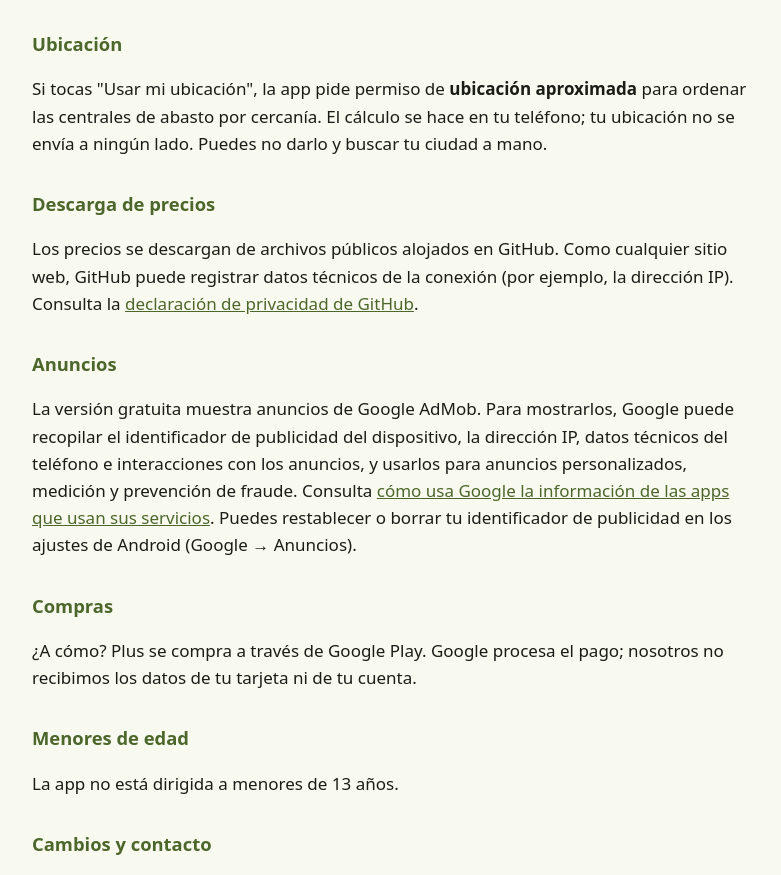
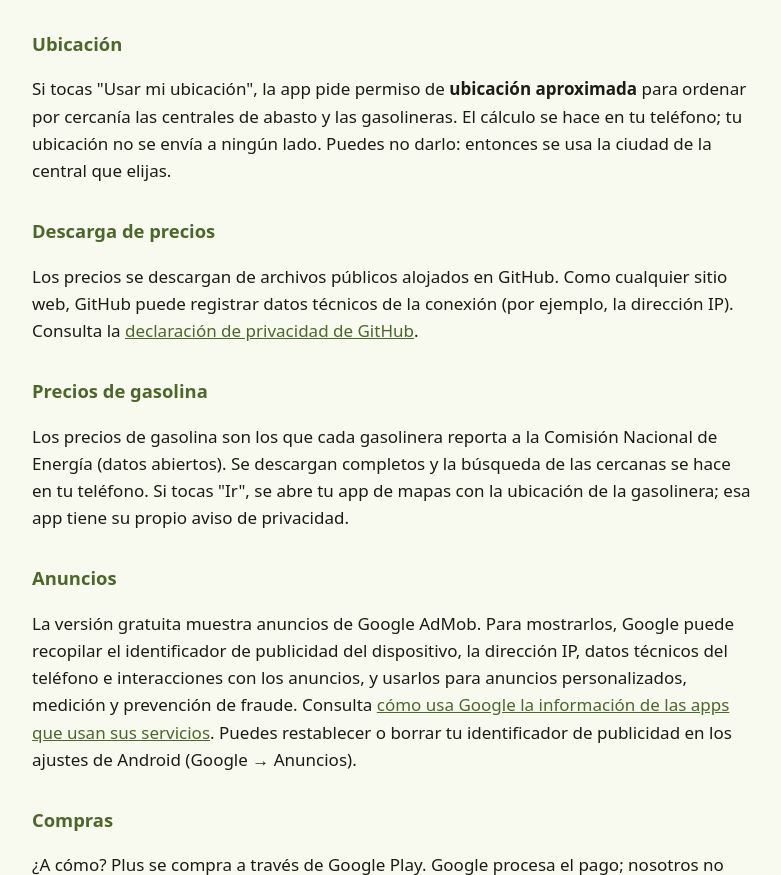
Before and after one commit to JJAS-029/JJAS-029.github.io, a plain HTML site: page acomo/privacidad.html in a window 1280 px wide. Shown: the part 873-1748 px from the top of the page, without its empty margins (248-1029 px from the left). Drawn offline with Linux system fonts and the light colour scheme.

Commit message:
¿A cómo?: precios de gasolina en el aviso de privacidad y en la página
Co-Authored-By: Claude Opus 5.5 <noreply@anthropic.com>

```diff
--- a/acomo/privacidad.html
+++ b/acomo/privacidad.html
@@ -44,13 +44,18 @@ Si usas "Compartir", tú eliges con quién y por qué medio se envía.</p>
 
 <h2>Ubicación</h2>
 <p>Si tocas "Usar mi ubicación", la app pide permiso de <strong>ubicación aproximada</strong> para
-ordenar las centrales de abasto por cercanía. El cálculo se hace en tu teléfono; tu ubicación no se
-envía a ningún lado. Puedes no darlo y buscar tu ciudad a mano.</p>
+ordenar por cercanía las centrales de abasto y las gasolineras. El cálculo se hace en tu teléfono; tu
+ubicación no se envía a ningún lado. Puedes no darlo: entonces se usa la ciudad de la central que elijas.</p>
 
 <h2>Descarga de precios</h2>
 <p>Los precios se descargan de archivos públicos alojados en GitHub. Como cualquier sitio web,
 GitHub puede registrar datos técnicos de la conexión (por ejemplo, la dirección IP). Consulta la
 <a href="https://docs.github.com/es/site-policy/privacy-policies/github-general-privacy-statement">declaración de privacidad de GitHub</a>.</p>
+
+<h2>Precios de gasolina</h2>
+<p>Los precios de gasolina son los que cada gasolinera reporta a la Comisión Nacional de Energía (datos abiertos).
+Se descargan completos y la búsqueda de las cercanas se hace en tu teléfono. Si tocas "Ir", se abre tu app de
+mapas con la ubicación de la gasolinera; esa app tiene su propio aviso de privacidad.</p>
 
 <h2>Anuncios</h2>
 <p>La versión gratuita muestra anuncios de Google AdMob. Para mostrarlos, Google puede recopilar el
```
Also changed, not shown: acomo/index.html (+1 -0 lines).
